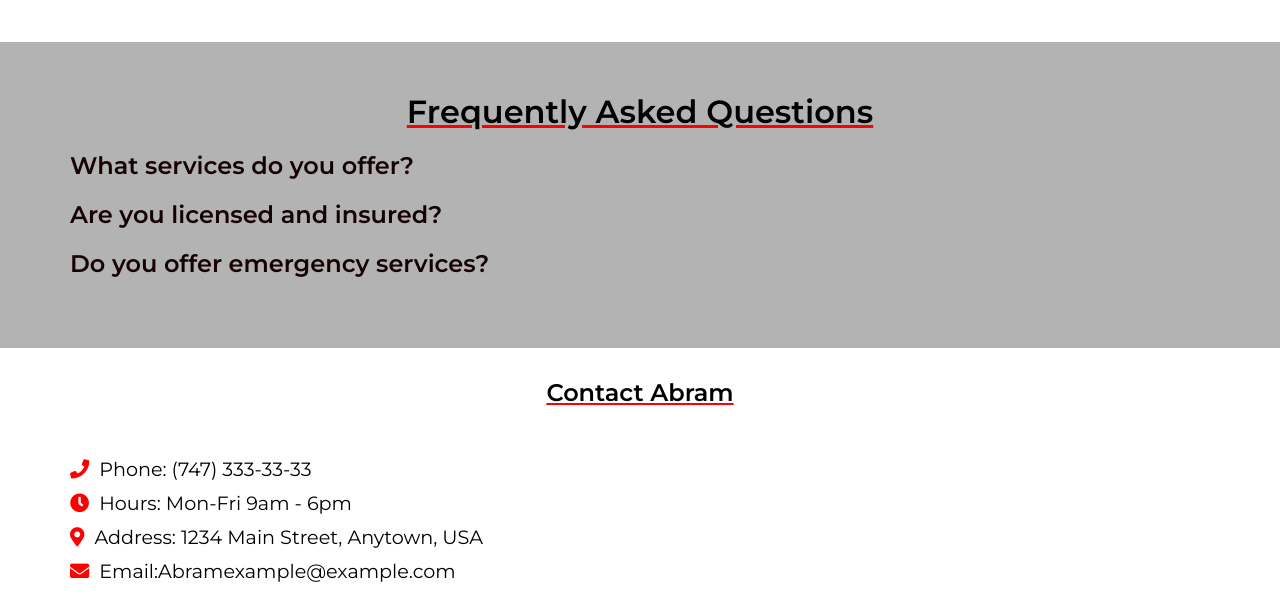
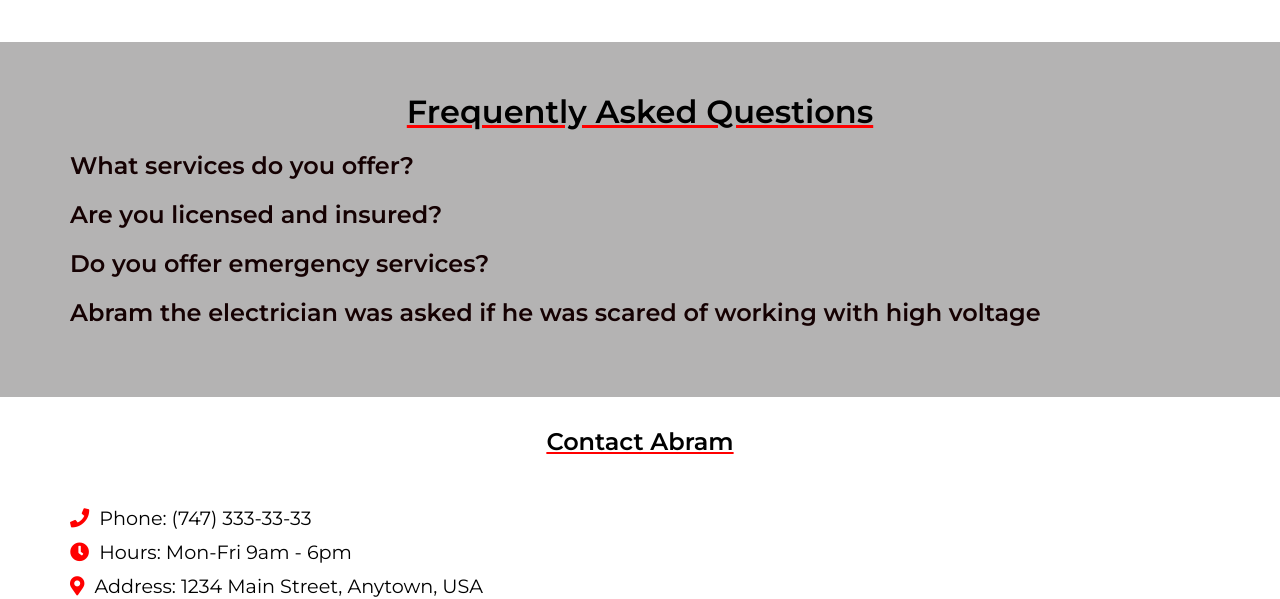
Before and after one commit to t0ma1111/Electri-ian, a plain HTML site: page index.html in a window 1280 px wide. Shown: the part 1186-1785 px from the top of the page. Drawn offline with nearby package versions, Linux system fonts and the light colour scheme.

Commit message:
index.html

```diff
--- a/index.html
+++ b/index.html
@@ -92,6 +92,10 @@
                 <h3>Do you offer emergency services?</h3>
                 <p>Yes, we provide 24/7 emergency electrical services to ensure your safety and convenience.</p>
             </div>
+            <div class="faq-item">
+                <h3>Abram the electrician was asked if he was scared of working with high voltage</h3>
+                <p>Nah, I’m not shocked by anything anymore!</p>
+            </div>
             <!-- Добавьте больше вопросов и ответов по необходимости -->
         </div>
     </section>
```
